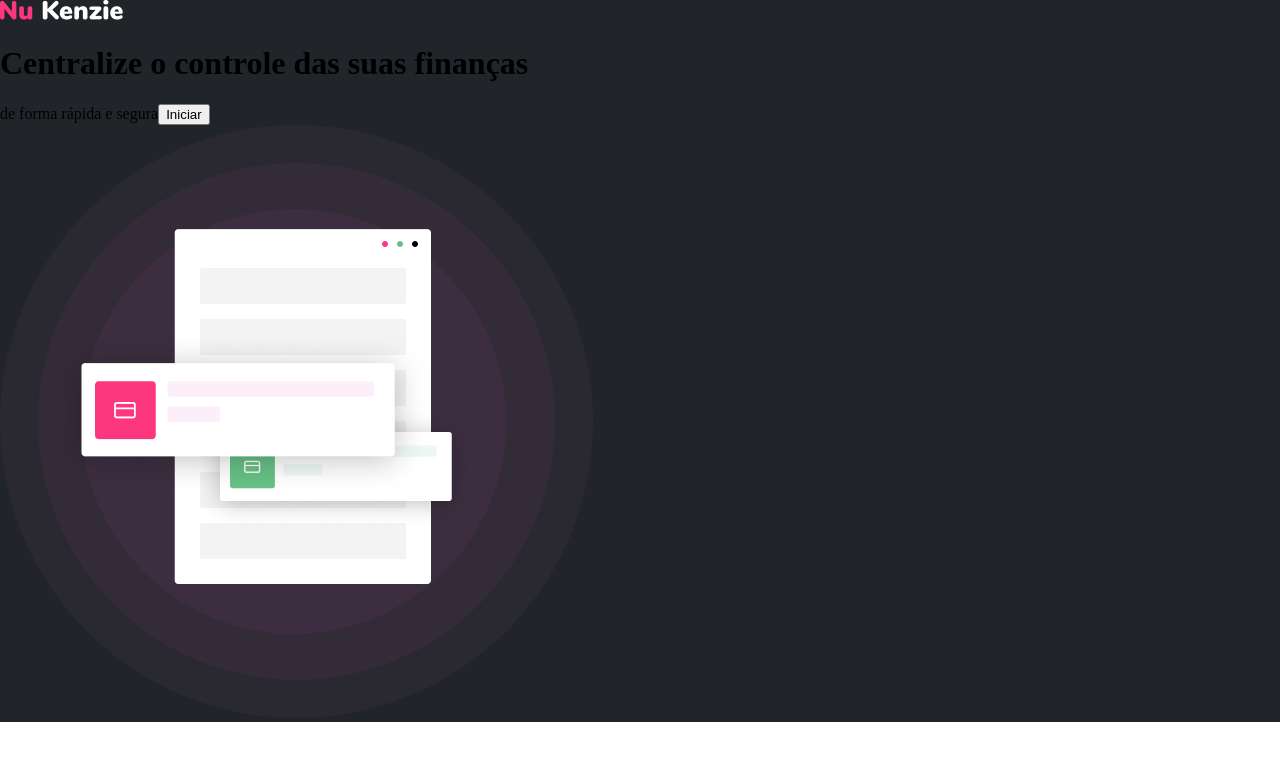
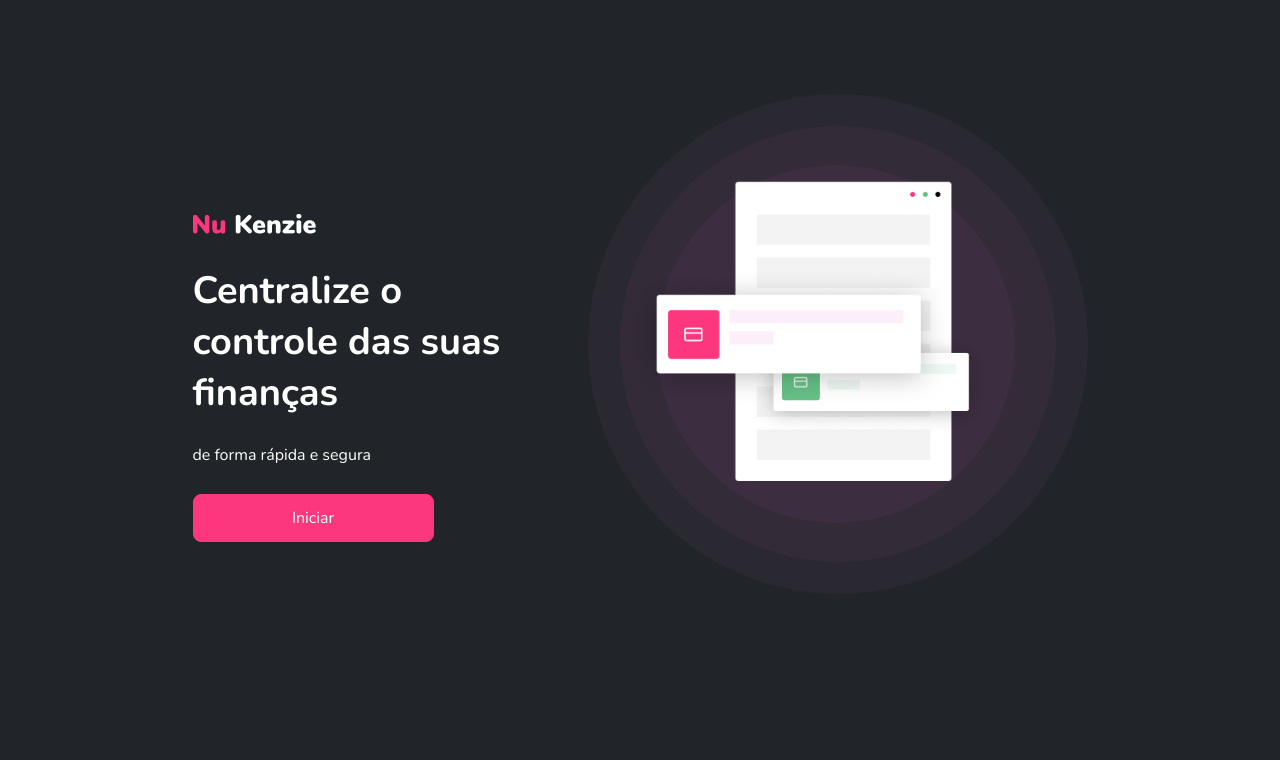
Before and after one commit to joaobuga35/NuKenzie-react, a React (Vite) app in the folder react-nu-kenzie/: page / in a window 1280 px wide. Shown: the top 760 px of the page. Built offline with nearby package versions, Linux system fonts and the light colour scheme.

Commit message:
fix:styles about home index

```diff
--- /dev/null
+++ b/react-nu-kenzie/src/components/Buttons/buttons.css
@@ -0,0 +1,22 @@
+.buttons-primary {
+  width: 15.063rem;
+  height: 3rem;
+
+  font-family: "Nunito", sans-serif;
+  font-size: 1rem;
+
+  background-color: #fd377e;
+  color: #fff;
+
+  display: flex;
+  justify-content: center;
+  align-items: center;
+
+  border-radius: 8px;
+  border: 1px solid #fd377e;
+  cursor: pointer;
+}
+
+.buttons-primary:hover {
+  filter: brightness(0.9);
+}
--- /dev/null
+++ b/react-nu-kenzie/src/components/Buttons/index.jsx
@@ -0,0 +1,8 @@
+import "./buttons.css";
+export const Buttons = ({ buttonName }) => {
+  return (
+    <div>
+      <button className="buttons-primary">{buttonName}</button>
+    </div>
+  );
+};
--- a/react-nu-kenzie/src/components/HomeIndex/index.jsx
+++ b/react-nu-kenzie/src/components/HomeIndex/index.jsx
@@ -1,18 +1,22 @@
 import logowhite from "../../assets/logowhite.png";
 import illustration from "../../assets/illustration.png";
 import "./style.css";
+import { Buttons } from "../Buttons";
 export const HomeIndex = () => {
+  const nameButton = "Iniciar";
   return (
     <div className="home-index">
-      <div>
-        <img src={logowhite} alt="" />
-        <h1>Centralize o controle das suas finanças</h1>
-        <span>de forma rápida e segura</span>
-        <button>Iniciar</button>
-      </div>
+      <div className="container">
+        <div className="div-information">
+          <img src={logowhite} alt="" />
+          <h1>Centralize o controle das suas finanças</h1>
+          <span>de forma rápida e segura</span>
+          <Buttons buttonName={nameButton} />
+        </div>
 
-      <div>
-        <img src={illustration} alt="" />
+        <div>
+          <img className="logotype" src={illustration} alt="" />
+        </div>
       </div>
     </div>
   );
--- a/react-nu-kenzie/src/components/HomeIndex/style.css
+++ b/react-nu-kenzie/src/components/HomeIndex/style.css
@@ -1,7 +1,17 @@
+@import url("https://fonts.googleapis.com/css2?family=Nunito:ital,wght@0,400;0,500;0,600;0,700;1,400;1,500;1,600&display=swap");
 :root {
+  --font-family: "Nunito", sans-serif;
+  --font-weight-1: 800;
+  --font-weight-2: 700;
+  --font-weight-3: 600;
+  --font-weight-4: 500;
+  --font-weight-5: 400;
+
   --primary: #fd377e;
   --secundary: #e34981;
   --color-secundary: #03b898;
+
+  --white: #ffffff;
   --gray-1: #f8f9fa;
   --gray-2: #e9ecef;
   --gray-3: #868e96;
@@ -9,5 +19,39 @@
 }
 
 .home-index {
+  font-family: var(--font-family);
+  width: 100vw;
+  height: 100vh;
   background-color: var(--gray-4);
 }
+
+.container {
+  max-width: 62.5rem;
+  margin: 0 auto;
+  display: flex;
+  justify-content: center;
+}
+
+.div-information {
+  width: 21.688rem;
+  margin-top: 13.375rem;
+  color: var(--white);
+}
+
+.div-information > h1 {
+  font-weight: var(--font-weight-1);
+  font-size: 2.375rem;
+}
+
+.div-information > span {
+  font-weight: var(--font-weight-5);
+  font-size: 1rem;
+  display: block;
+  margin-bottom: 1.75rem;
+}
+
+.logotype {
+  margin-left: 3rem;
+  margin-top: 5.875rem;
+  height: 31.25rem;
+}
```
